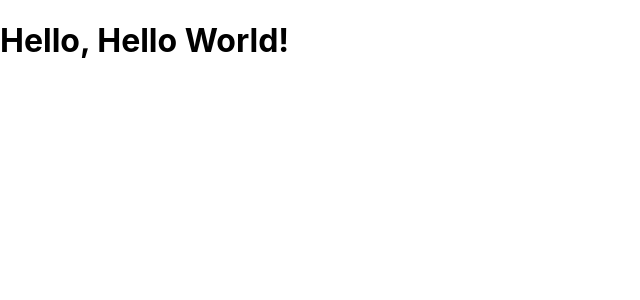
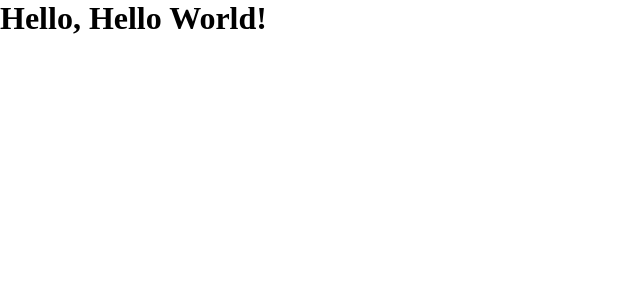
Before and after one commit to xcamarillox/proyecto-4, a React (Vite) app: page / in a window 1280 px wide. Shown: the top 300 px of the page, without its empty margins (0-640 px from the left). Built offline with nearby package versions, Linux system fonts and the light colour scheme.

Commit message:
index.css: updated. Init Setup

```diff
--- a/src/styles/index.css
+++ b/src/styles/index.css
@@ -1,10 +1,12 @@
-body {
+* {
+    padding: 0;
     margin: 0;
-    font-family: -apple-system, BlinkMacSystemFont, 'Segoe UI', 'Roboto', 'Oxygen', 'Ubuntu', 'Cantarell', 'Fira Sans', 'Droid Sans', 'Helvetica Neue', sans-serif;
-    -webkit-font-smoothing: antialiased;
-    -moz-osx-font-smoothing: grayscale;
+    box-sizing: border-box;
 }
 
-code {
-    font-family: source-code-pro, Menlo, Monaco, Consolas, 'Courier New', monospace;
+html,
+body,
+#root {
+    height: 100%;
+    width: 100%;
 }
```
